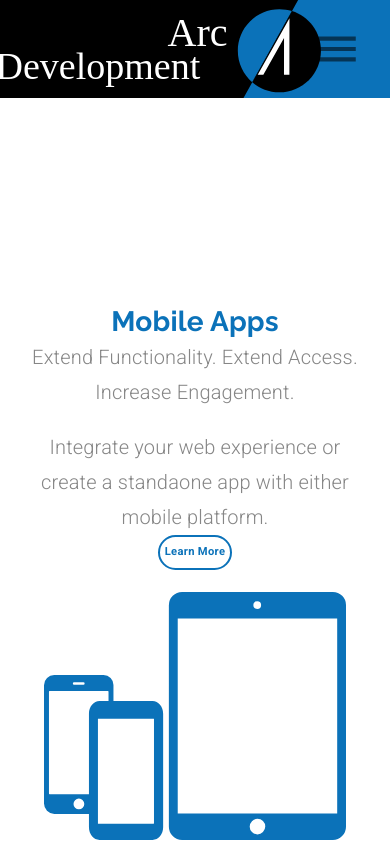
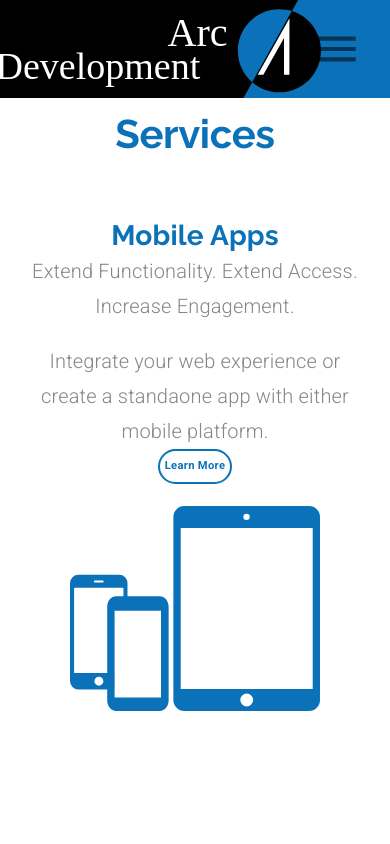
Before and after one commit to dejanV91/materialUiPractice, a React (Create React App) app: page /services in a window 390 px wide. Shown: the top 844 px of the page. Built offline with nearby package versions, Linux system fonts and the light colour scheme.

Commit message:
Finish Services page Responsive

```diff
--- a/src/components/Services.js
+++ b/src/components/Services.js
@@ -47,6 +47,21 @@
 
   return (
     <Grid container direction="column">
+      <Grid
+        item
+        style={{
+          marginLeft: matchesSM ? 0 : "5em",
+          marginTop: matchesSM ? "1em" : "2em",
+        }}
+      >
+        <Typography
+          variant="h2"
+          gutterBottom
+          align={matchesSM ? "center" : undefined}
+        >
+          Services
+        </Typography>
+      </Grid>
       <Grid item>
         {/*----Mobile Block ----*/}
         <Grid
@@ -54,11 +69,15 @@
           justifyContent={matchesSM ? "center" : "flex-end"}
           direction="row"
           className={classes.serviceContainer}
+          style={{
+            marginTop: matchesSM ? "1em" : "5em",
+          }}
         >
           <Grid
             item
             style={{
               textAlign: matchesSM ? "center" : undefined,
+              width: matchesSM ? undefined : "35em",
             }}
           >
             <Typography variant="h4">Mobile Apps</Typography>
@@ -87,6 +106,7 @@
               className={classes.icon}
               src={mobileAppsIcon}
               alt="Mobile phone icon"
+              width="250em"
             />
           </Grid>
         </Grid>
@@ -104,6 +124,7 @@
             style={{
               marginLeft: matchesSM ? 0 : "5em",
               textAlign: matchesSM ? "center" : undefined,
+              width: matchesSM ? undefined : "35em",
             }}
           >
             <Typography variant="h4">Custom Software Development</Typography>
@@ -144,11 +165,13 @@
           justifyContent={matchesSM ? "center" : "flex-end"}
           direction="row"
           className={classes.serviceContainer}
+          style={{ marginBottom: "10em" }}
         >
           <Grid
             item
             style={{
               textAlign: matchesSM ? "center" : undefined,
+              width: matchesSM ? undefined : "35em",
             }}
           >
             <Typography variant="h4">Websites Development</Typography>
@@ -176,6 +199,7 @@
               className={classes.icon}
               src={websitesIcon}
               alt="website icon"
+              width="250em"
             />
           </Grid>
         </Grid>
```
